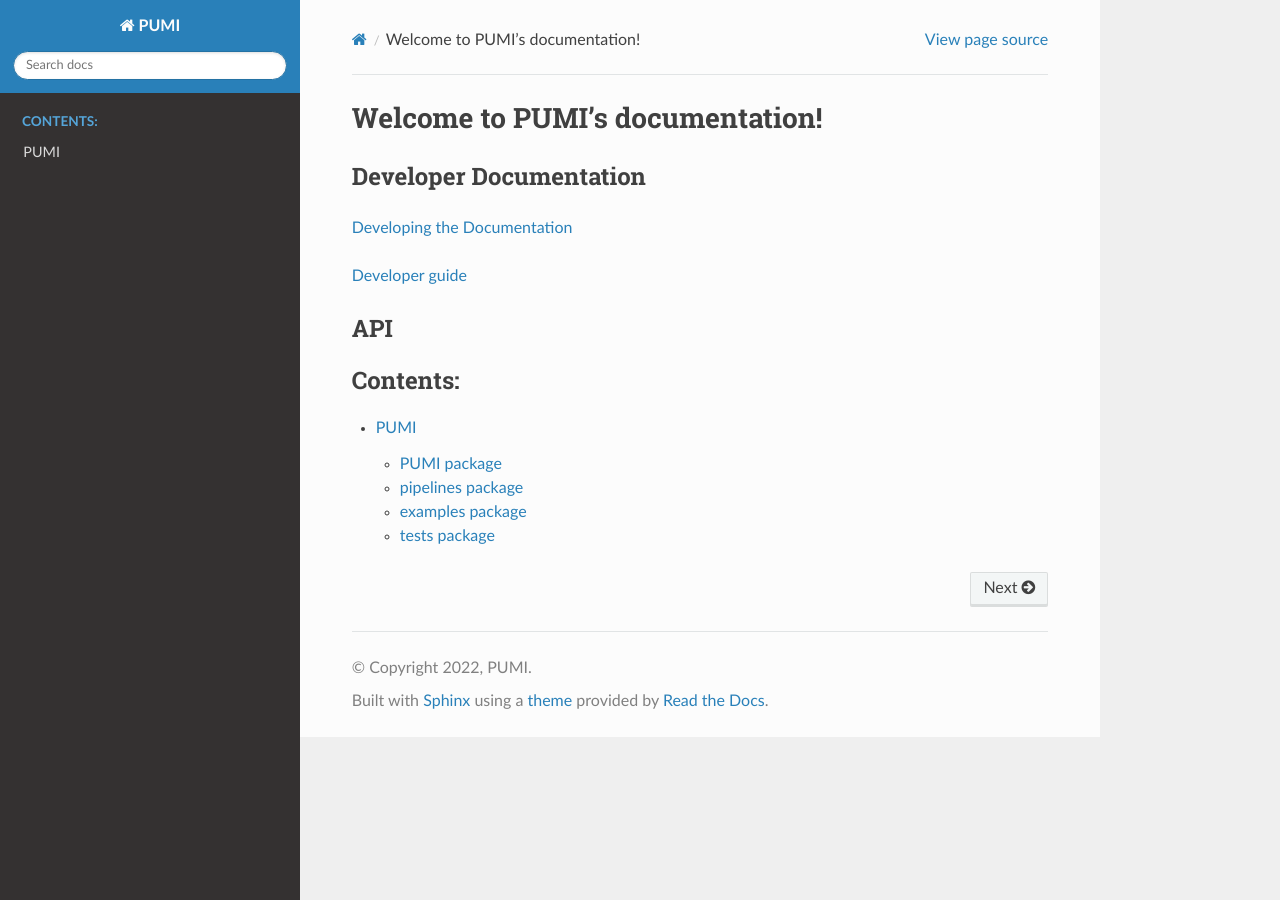
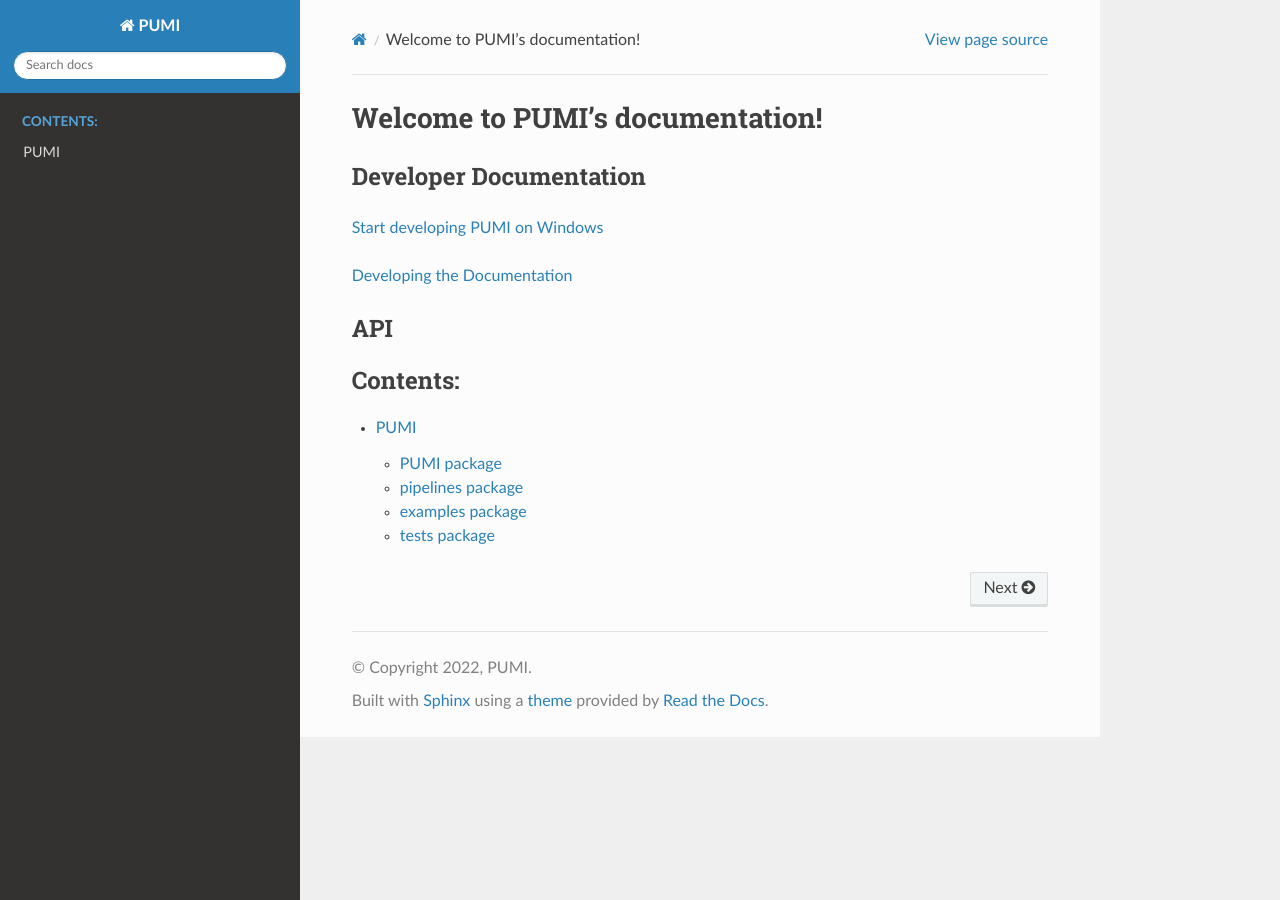
Before and after one commit to pni-lab/PUMI, a Sphinx documentation site: the page built from Docs/index.rst, in a window 1280 px wide. Built offline with Sphinx 7.4.7 and the Read the Docs theme 2.0.0, drawn with Linux system fonts in a browser that asks for light colours.

Commit message:
small changes

```diff
--- a/Docs/index.rst
+++ b/Docs/index.rst
@@ -9,9 +9,11 @@ Welcome to PUMI's documentation!
 Developer Documentation
 -----------------------
 
+`Start developing PUMI on Windows <windows_setup.html>`_
+
 `Developing the Documentation <dev_docs.html>`_
 
-`Developer guide <windows_setup.html>`_
+
 
 API
 ---
```
